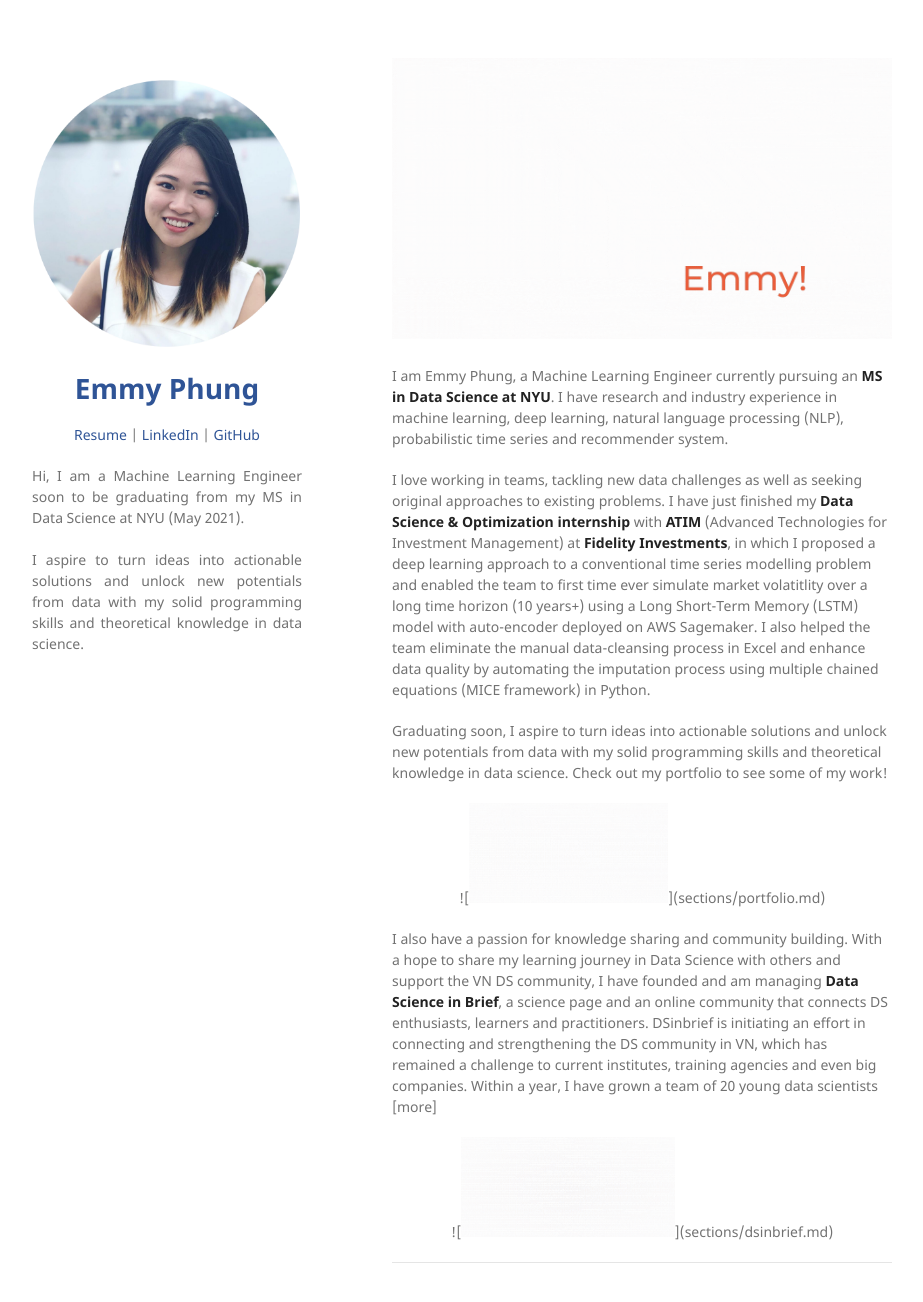
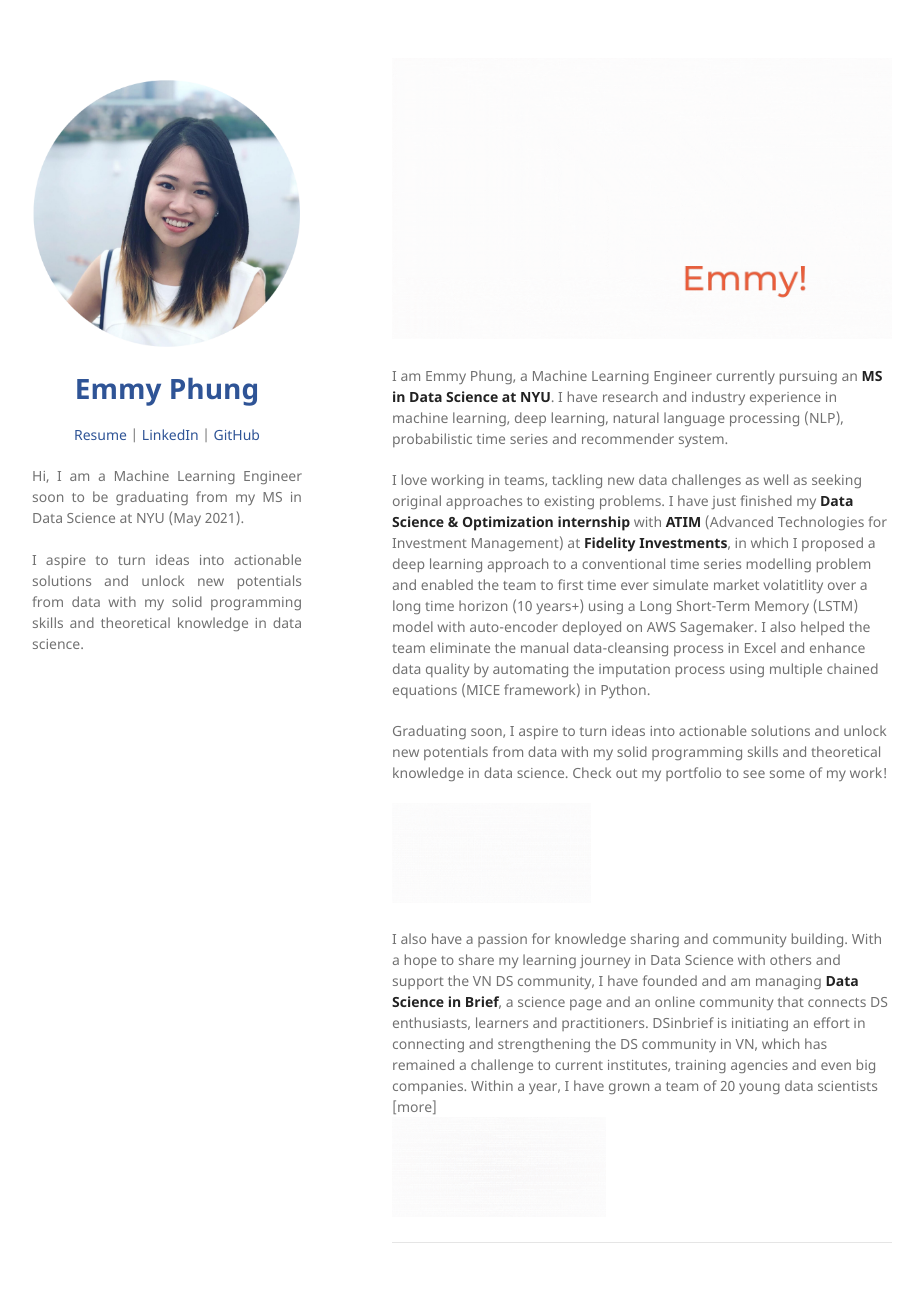
Before and after one commit to Emmyphung/emmyphung.github.io, a Jekyll site: the page built from index.md, in a window 1280 px wide and 1333 px high. Shown: the top 1302 px of the window, without its empty margins (178-1101 px from the left). Built offline with Jekyll 4.4.1, drawn with Linux system fonts in a browser that asks for light colours; our own code applies the rules of GitHub Pages for plain Markdown files.

Commit message:
Update index.md

```diff
--- a/index.md
+++ b/index.md
@@ -6,13 +6,12 @@
 
 Graduating soon, I aspire to turn ideas into actionable solutions and unlock new potentials from data with my solid programming skills and theoretical knowledge in data science.
 Check out my portfolio to see some of my work! <br>
-<p align="center">
-  ![<img src="images/portfolio2.gif" height="100" />](sections/portfolio.md)
-</p>
+
+[<img src="images/portfolio2.gif" height="100" />](sections/portfolio.md)
+
 I also have a passion for knowledge sharing and community building. With a hope to share my learning journey in Data Science with others and support the VN DS community, I have founded and am managing **Data Science in Brief**, a science page and an online community that connects DS enthusiasts, learners and practitioners. DSinbrief is initiating an effort in connecting and strengthening the DS community in VN, which has remained a challenge to current institutes, training agencies and even big companies.
 Within a year, I have grown a team of 20 young data scientists [more]
 <br>
-<p align="center">
-  ![<img src="images/leadership2.gif" height="100" />](sections/dsinbrief.md)
-</p>
+[<img src="images/leadership2.gif" height="100" />](sections/dsinbrief.md)
+
 ---
```
